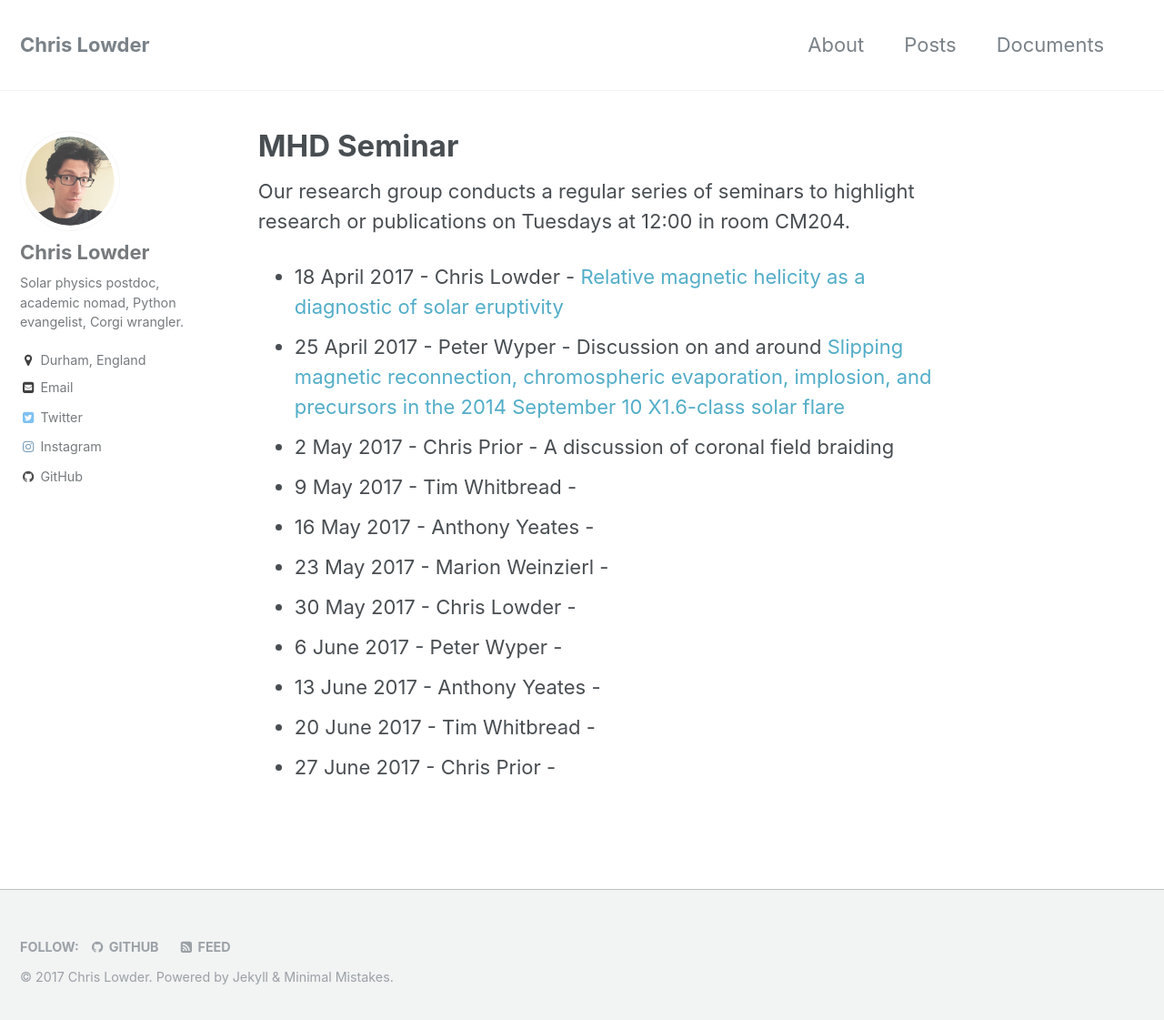
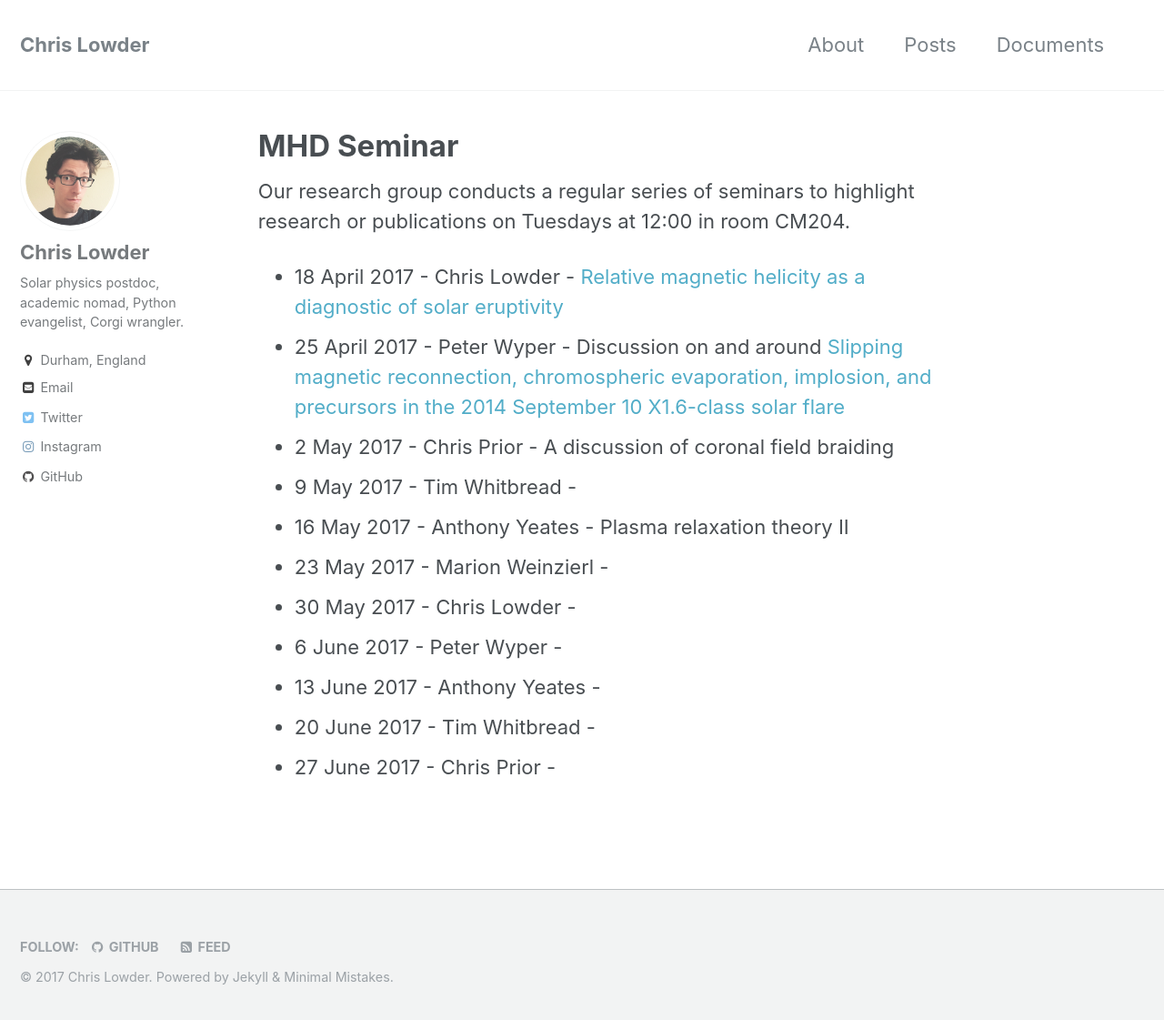
Before and after one commit to lowderchris/lowderchris.github.io, a Jekyll site: the page built from _pages/mhd-seminar.md, in a window 1280 px wide and 1129 px high. Shown: the top 1121 px of the window at 91% size. Built offline with Jekyll 4.4.1, drawn with Linux system fonts in a browser that asks for light colours.

Commit message:
Updated seminar list

```diff
--- a/_pages/mhd-seminar.md
+++ b/_pages/mhd-seminar.md
@@ -9,7 +9,7 @@ Our research group conducts a regular series of seminars to highlight research o
 - 25 April 2017 - Peter Wyper - Discussion on and around [Slipping magnetic reconnection, chromospheric evaporation, implosion, and precursors in the 2014 September 10 X1.6-class solar flare](http://iopscience.iop.org/article/10.3847/0004-637X/823/1/41/pdf)
 - 2 May 2017 - Chris Prior - A discussion of coronal field braiding
 - 9 May 2017 - Tim Whitbread -
-- 16 May 2017 - Anthony Yeates -
+- 16 May 2017 - Anthony Yeates - Plasma relaxation theory II
 - 23 May 2017 - Marion Weinzierl -
 - 30 May 2017 - Chris Lowder -
 - 6 June 2017 - Peter Wyper -
```
